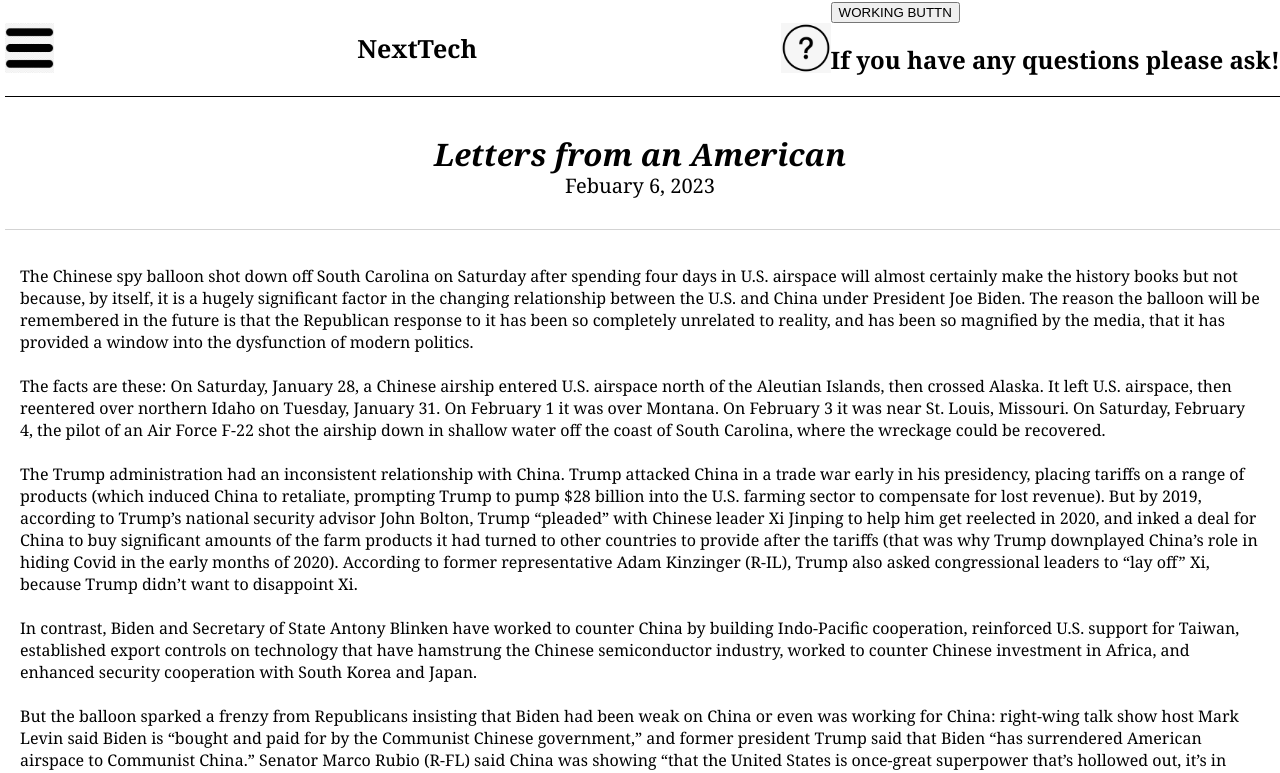
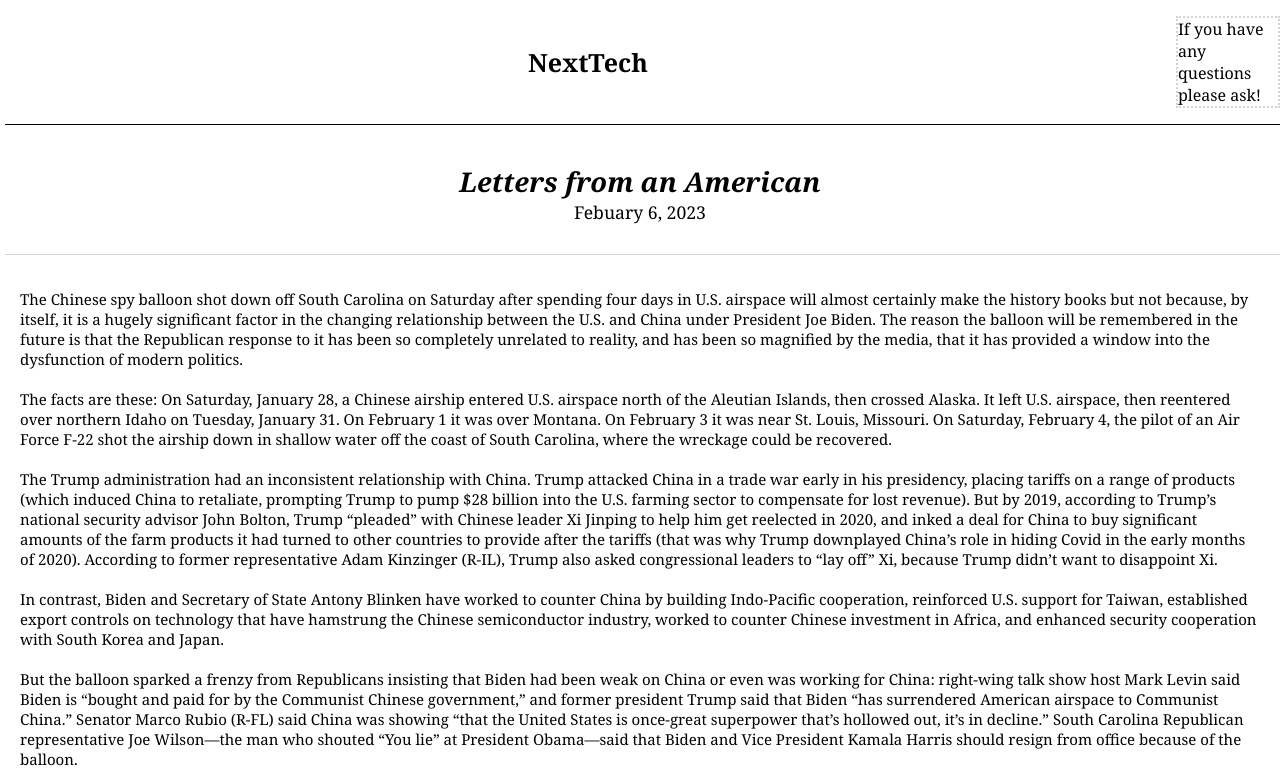
Before and after one commit to prgoodwin/nexttech, a Next.js app: page / in a window 1280 px wide. Shown: the top 773 px of the page. Built offline with nearby package versions, Linux system fonts and the light colour scheme.

Commit message:
updated button and font sizes

```diff
--- a/src/pages/button.tsx
+++ b/src/pages/button.tsx
@@ -4,17 +4,10 @@
 const button = () => {
     const [open, setOpen] = useState(true)
 
-    function helpClicked(){
-        console.log("button clicked")
-        setOpen(prevState =>
-            !prevState
-        )
-    }
-
     return (
-        <div className="button">
-            <button onClick={() => setOpen(!open)}>WORKING BUTTN</button>
-            {open && <h1 className="button--help" onClick={() => setOpen(false)}>If you have any questions please ask!</h1>}
+        <div className="nav--help">
+            {!open && <button className="button--img" onClick={() => setOpen(!open)}><img src="icons8-question-mark-24.png" className="button--icon"/></button>}
+            {open && <p className="button--help" onClick={() => setOpen(false)}>If you have any questions please ask!</p>}
         </div>
     )
 }
--- a/src/pages/navbar.tsx
+++ b/src/pages/navbar.tsx
@@ -3,9 +3,7 @@
 export default function NavBar(){
     return (
         <nav>
-            <img src="menu.png" className="nav--menu"/>
             <p className="nav--title">NextTech</p>
-            <img src="help.png" className="nav--help"/>
             <Button />
         </nav>
     )
--- a/src/styles/globals.css
+++ b/src/styles/globals.css
@@ -16,23 +16,15 @@
   background-color: white;
 }
 
-.nav--menu {
-  height: 50px;
-  margin-right: auto;
-  margin-left: 5px;
-  background-color: white;
-}
-
 .nav--title {
   padding: 0px;
   display: flex;
   font-weight: 700;
   font-size: 25px;
-  margin: 30px;
+  margin-left: auto;
 }
 
 .nav--help {
-  height: 50px;
   margin-left: auto;
 }
 
@@ -46,7 +38,7 @@
 
 .article--title {
   font-weight: 700;
-  font-size: 1.9375rem;
+  font-size: 1.7rem; /*1.9375rem */
   font-style: italic;
   line-height: 2.25rem;
   margin: 0px auto 0px auto;
@@ -54,118 +46,25 @@
 
 .article--date {
   font-weight: 300;
-  font-size: 1.25rem;
+  font-size: 1.1rem; /* 1.25 rem*/
   margin: 0px auto 0px auto;
 }
 
 .article--body{
   padding: 20px;
+  font-size: 15px;
 }
 
-/* :root {
-  --max-width: 1100px;
-  --border-radius: 12px;
-  --font-mono: ui-monospace, Menlo, Monaco, 'Cascadia Mono', 'Segoe UI Mono',
-    'Roboto Mono', 'Oxygen Mono', 'Ubuntu Monospace', 'Source Code Pro',
-    'Fira Mono', 'Droid Sans Mono', 'Courier New', monospace;
-
-  --foreground-rgb: 0, 0, 0;
-  --background-start-rgb: 214, 219, 220;
-  --background-end-rgb: 255, 255, 255;
-
-  --primary-glow: conic-gradient(
-    from 180deg at 50% 50%,
-    #16abff33 0deg,
-    #0885ff33 55deg,
-    #54d6ff33 120deg,
-    #0071ff33 160deg,
-    transparent 360deg
-  );
-  --secondary-glow: radial-gradient(
-    rgba(255, 255, 255, 1),
-    rgba(255, 255, 255, 0)
-  );
-
-  --tile-start-rgb: 239, 245, 249;
-  --tile-end-rgb: 228, 232, 233;
-  --tile-border: conic-gradient(
-    #00000080,
-    #00000040,
-    #00000030,
-    #00000020,
-    #00000010,
-    #00000010,
-    #00000080
-  );
-
-  --callout-rgb: 238, 240, 241;
-  --callout-border-rgb: 172, 175, 176;
-  --card-rgb: 180, 185, 188;
-  --card-border-rgb: 131, 134, 135;
+.button--img {
+  background: white;
+  border: none;
 }
 
-@media (prefers-color-scheme: dark) {
-  :root {
-    --foreground-rgb: 255, 255, 255;
-    --background-start-rgb: 0, 0, 0;
-    --background-end-rgb: 0, 0, 0;
-
-    --primary-glow: radial-gradient(rgba(1, 65, 255, 0.4), rgba(1, 65, 255, 0));
-    --secondary-glow: linear-gradient(
-      to bottom right,
-      rgba(1, 65, 255, 0),
-      rgba(1, 65, 255, 0),
-      rgba(1, 65, 255, 0.3)
-    );
-
-    --tile-start-rgb: 2, 13, 46;
-    --tile-end-rgb: 2, 5, 19;
-    --tile-border: conic-gradient(
-      #ffffff80,
-      #ffffff40,
-      #ffffff30,
-      #ffffff20,
-      #ffffff10,
-      #ffffff10,
-      #ffffff80
-    );
-
-    --callout-rgb: 20, 20, 20;
-    --callout-border-rgb: 108, 108, 108;
-    --card-rgb: 100, 100, 100;
-    --card-border-rgb: 200, 200, 200;
-  }
+.button--icon {
+  width: 30px;
 }
 
-* {
-  box-sizing: border-box;
-  padding: 0;
-  margin: 0;
+.button--help {
+  width: 100px;
+  border: 2px dotted lightgrey;
 }
-
-html,
-body {
-  max-width: 100vw;
-  overflow-x: hidden;
-}
-
-body {
-  color: rgb(var(--foreground-rgb));
-  background: linear-gradient(
-      to bottom,
-      transparent,
-      rgb(var(--background-end-rgb))
-    )
-    rgb(var(--background-start-rgb));
-}
-
-a {
-  color: inherit;
-  text-decoration: none;
-}
-
-@media (prefers-color-scheme: dark) {
-  html {
-    color-scheme: dark;
-  }
-} */
```
Also changed, not shown: public/icons8-question-mark-24.png (added).
